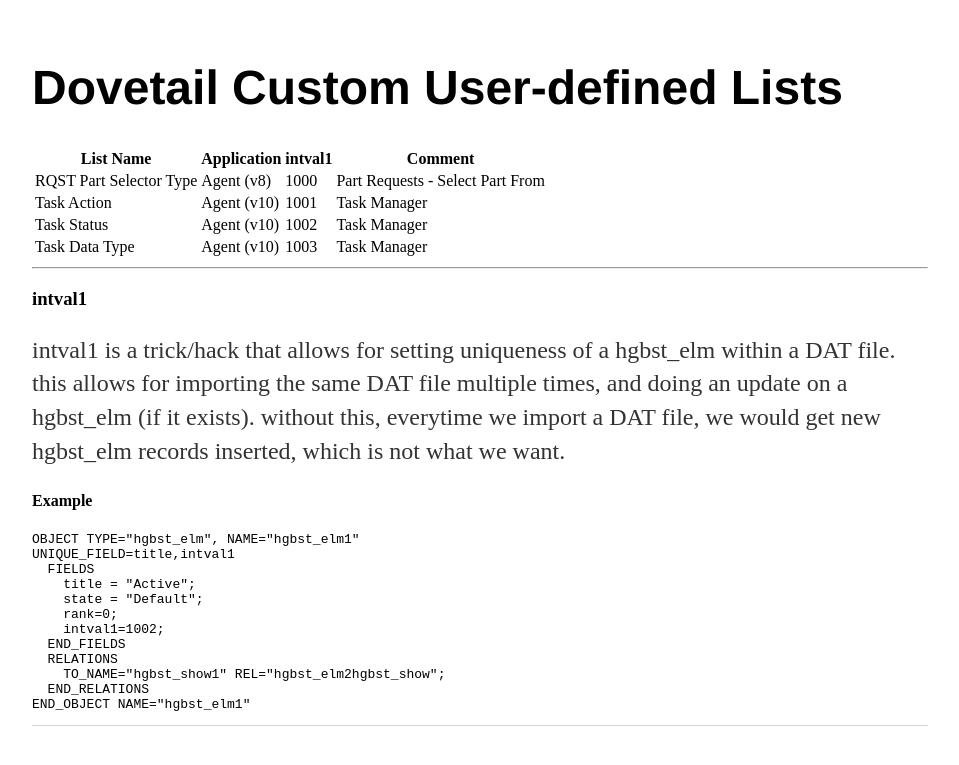
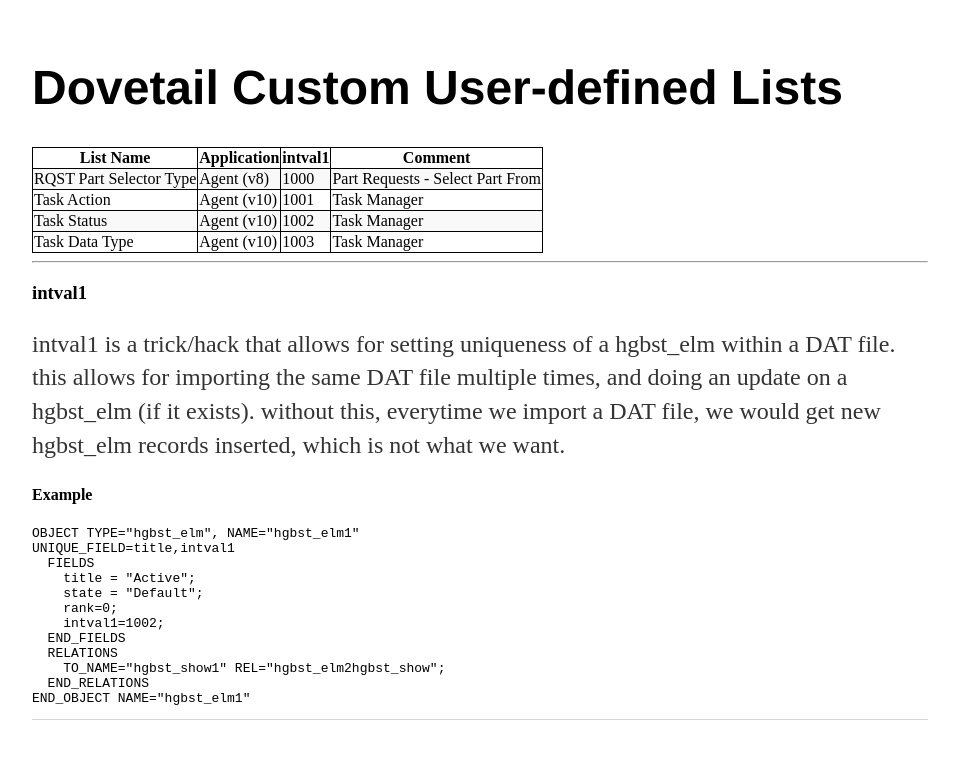
Before and after one commit to DovetailSoftware/dovetail-defined, a Jekyll site: the page built from pages/user-defined-lists.md, in a window 1280 px wide. Shown: the top 765 px of the page, without its empty margins (160-1119 px from the left). Built offline with Jekyll 4.4.1, drawn with Linux system fonts in a browser that asks for light colours.

Commit message:
Update main.css

```diff
--- a/css/main.css
+++ b/css/main.css
@@ -41,3 +41,15 @@
 ul.posts li {
     list-style: none;
 }
+
+table {
+    border-collapse: collapse;
+}
+
+table, th, td {
+    border: 1px solid black;
+}
+
+table > tbody > tr:nth-of-type(odd) {
+  background-color: #f9f9f9;
+}
```
